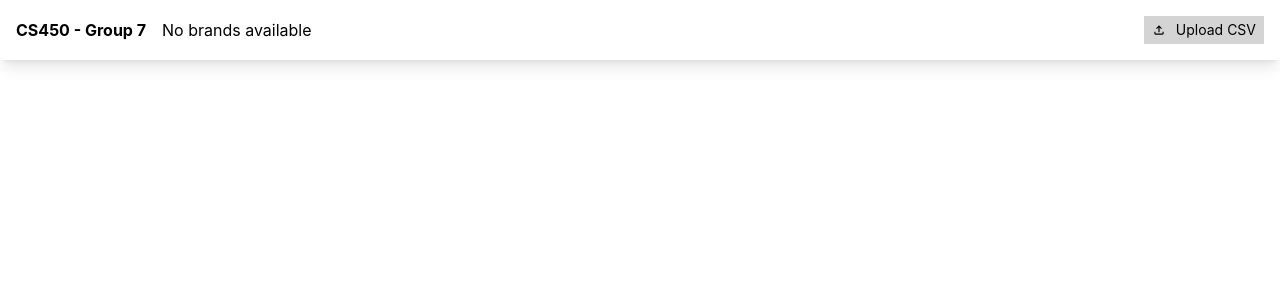
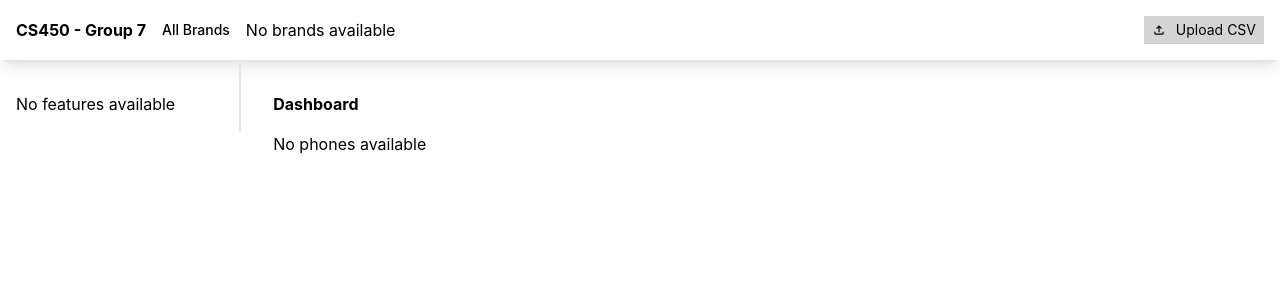
Before and after one commit to palina-pauliuchenka/data-visualization, a React (Create React App) app: page / in a window 1280 px wide. Shown: the top 300 px of the page. Built offline with nearby package versions, Linux system fonts and the light colour scheme.

Commit message:
something

```diff
--- a/package.json
+++ b/package.json
@@ -4,10 +4,11 @@
   "private": true,
   "dependencies": {
     "cra-template": "1.2.0",
+    "d3": "^7.9.0",
     "react": "^19.0.0",
     "react-dom": "^19.0.0",
     "react-icons": "^5.4.0",
-    "react-scripts": "5.0.1",
+    "react-scripts": "^5.0.1",
     "web-vitals": "^4.2.4"
   },
   "scripts": {
--- a/src/App.js
+++ b/src/App.js
@@ -1,34 +1,26 @@
+// App.js
 import React from 'react';
 import NavigationMenu from './components/NavigationMenu';
 import FeatureMenu from './components/FeatureMenu';
-import FileUpload from './components/FileUpload';
 import { SharedStateProvider } from './components/SharedStateProvider';
 
+import Dashboard from "./components/Dashboard";
+
 function App() {
+
     return (
         <SharedStateProvider>
-            <div>
-                <NavigationMenu />
-                <FeatureMenu />
-            </div>
+            <NavigationMenu />
+            <main className={"flex"}>
+                <aside className={""}>
+                    <FeatureMenu />
+                </aside>
+                <section id={"dashboard"} className={"flex-1 p-8"}>
+                    <Dashboard />
+                </section>
+            </main>
         </SharedStateProvider>
     );
 }
 
 export default App;
-
-
-// import './App.css';
-// import NavigationMenu from './components/NavigationMenu';
-// import FeatureMenu from './components/FeatureMenu';
-//
-// function App() {
-//   return (
-//       <>
-//           <NavigationMenu />
-//           <FeatureMenu />
-//       </>
-//   );
-// }
-//
-// export default App;
--- /dev/null
+++ b/src/components/Dashboard.js
@@ -0,0 +1,25 @@
+import React from 'react';
+import { useSharedState } from './SharedStateProvider';
+
+export default function Dashboard() {
+    const { phones } = useSharedState(); // Access shared state for phones
+
+    return (
+        <section>
+            <h2 className="font-bold mb-4">Dashboard</h2>
+            <div className="phone-list">
+                {phones.length > 0 ? (
+                    <ul className="space-y-2">
+                        {phones.map((phone, index) => (
+                            <li key={index} className="p-2 border-b">
+                                <span className="font-medium">{phone.model}</span> - <span>{phone.brand}</span> - <span>{phone.price}</span>
+                            </li>
+                        ))}
+                    </ul>
+                ) : (
+                    <p>No phones available</p>
+                )}
+            </div>
+        </section>
+    );
+}
--- a/src/components/FeatureMenu.js
+++ b/src/components/FeatureMenu.js
@@ -4,26 +4,57 @@ import { useSharedState } from './SharedStateProvider';
 export default function FeatureMenu() {
     const { columns } = useSharedState(); // Access shared state for columns
 
-    // Map CSV headers to display names
     const displayMapping = {
+        Foldable: 'Foldable',
         phone_model: 'Model',
         price: 'Cost',
+        currency: 'Currency',
+        storage: 'Storage',
+        ram: 'RAM',
+        Launch: 'Launch Date',
+        Dimensions: 'Dimensions',
+        Weight: 'Weight',
+        Display_Type: 'Display Type',
+        Display_Size: 'Display Size',
+        Display_Resolution: 'Display Resolution',
+        OS: 'OS',
+        NFC: 'NFC',
+        BATTERY: 'Battery',
+        Features_Sensors: 'Feature Sensors',
+        Colors: 'Colors',
+        Video: 'Video',
+        Chipset: 'Chipset',
+        CPU: 'CPU',
+        GPU: 'GPU',
+        Year: 'Year', // This will only be shown if it's in the uploaded file
+        price_range: 'Price Range',
     };
 
-    // Filter and map columns to only show the required features
-    const filteredFeatures = columns
-        .filter((col) => ['phone_model', 'price'].includes(col.toLowerCase()))
-        .map((col) => displayMapping[col] || col);
+    const capitalizeLabel = (label) => {
+        return label.charAt(0).toUpperCase() + label.slice(1); // Capitalize the first letter
+    };
+
+    // Filter the columns that exist in the displayMapping, preserving order
+    const filteredFeatures = Object.keys(displayMapping) // Get the keys from displayMapping
+        .filter((col) => columns.includes(col)) // Filter based on columns that exist
+        .map((col) => ({
+            key: col, // Unique key for the column
+            label: capitalizeLabel(displayMapping[col]), // Capitalize label
+        }));
 
     return (
-        <nav className="p-4">
+        <aside className="p-4 pt-8 pr-16 w-fit border-r-2">
             <ul className="flex flex-col gap-4">
-                {filteredFeatures.map((feature, index) => (
-                    <li key={index} className="text-sm font-medium">
-                        {feature}
-                    </li>
-                ))}
+                {filteredFeatures.length > 0 ? (
+                    filteredFeatures.map((feature) => (
+                        <li key={feature.key} className="text-sm font-medium">
+                            {feature.label}
+                        </li>
+                    ))
+                ) : (
+                    <li>No features available</li> // Fallback if no filters match
+                )}
             </ul>
-        </nav>
+        </aside>
     );
 }
--- a/src/components/FileUpload.js
+++ b/src/components/FileUpload.js
@@ -1,50 +1,9 @@
-// const columnMappings = {
-//     phone_brand: 'brands',
-//     brand: 'brands',
-// };
-//
-// const handleFileUpload = (event) => {
-//     const file = event.target.files[0];
-//     if (!file) return;
-//
-//     const reader = new FileReader();
-//
-//     reader.onload = (e) => {
-//         const text = e.target.result;
-//         const rows = text.split('\n');
-//         const headerRow = rows[0]?.split(',').map((col) => col.trim()) || [];
-//
-//         // Extract brands column index
-//         const brandIndex = headerRow.findIndex((col) =>
-//             ['phone_brand', 'brand'].includes(col.toLowerCase())
-//         );
-//
-//         const extractedBrands = [];
-//         if (brandIndex !== -1) {
-//             rows.slice(1).forEach((row) => {
-//                 const columns = row.split(',');
-//                 const brand = columns[brandIndex]?.trim();
-//                 if (brand) {
-//                     extractedBrands.push(brand);
-//                 }
-//             });
-//         }
-//
-//         setBrands([...new Set(extractedBrands)]); // Remove duplicates
-//     };
-//
-//     reader.readAsText(file);
-// };
-
-
-
-
 import React from 'react';
 import { MdOutlineFileUpload } from 'react-icons/md';
 import { useSharedState } from './SharedStateProvider';
 
 export default function FileUpload() {
-    const { setBrands, setColumns } = useSharedState();
+    const { setBrands, setColumns, setPhones } = useSharedState();
 
     const handleFileUpload = (event) => {
         const file = event.target.files[0];
@@ -56,22 +15,56 @@ export default function FileUpload() {
             const text = e.target.result;
             const rows = text.split('\n');
 
-            // Extract column names from the header row
+            // Parse header row to identify columns
             const headerRow = rows[0]?.split(',').map((col) => col.trim()) || [];
-            setColumns(headerRow);
+            setColumns(headerRow); // Update columns state
 
-            // Extract unique brands from the first column
             const brandSet = new Set();
+            const phoneList = [];
+
             rows.forEach((row, index) => {
                 if (index === 0) return; // Skip the header row
-                const columns = row.split(',');
-                const brand = columns[0]?.trim();
-                if (brand) {
+                const columns = row.split(',').map((col) => col.trim()); // Trim all columns
+
+                // Extract relevant data from the columns
+                const brand = columns[0] || '';
+                const phoneModel = columns[1] || '';
+                const price = columns[3] || '';
+                const currency = columns[4] || '';
+                const priceUSD = columns[5] || '';
+                const storage = columns[6] || '';
+                const ram = columns[7] || '';
+                const launch = columns[8] || '';
+                const dimension = columns[9] || '';
+                const weight = columns[10] || '';
+                const displayType = columns[11] || '';
+                const displaySize = columns[12] || '';
+                const foldable = columns[25] || '';  // Adjust based on your CSV structure
+
+                // Only add valid data entries
+                if (brand && phoneModel) {
                     brandSet.add(brand);
+                    phoneList.push({
+                        brand,
+                        model: phoneModel,
+                        price,
+                        currency,
+                        priceUSD,
+                        storage,
+                        ram,
+                        launch,
+                        dimension,
+                        weight,
+                        displayType,
+                        displaySize,
+                        foldable,
+                    });
                 }
             });
 
+            // Update shared state with the extracted data
             setBrands([...brandSet]);
+            setPhones(phoneList);
         };
 
         reader.readAsText(file);
@@ -79,11 +72,7 @@ export default function FileUpload() {
 
     return (
         <form className="bg-neutral-300 px-2 py-1 text-sm">
-            <label
-                htmlFor="file-upload"
-                style={{ cursor: 'pointer' }}
-                className="flex items-center"
-            >
+            <label htmlFor="file-upload" style={{ cursor: 'pointer' }} className="flex items-center">
                 <MdOutlineFileUpload style={{ marginRight: '10px' }} />
                 Upload CSV
             </label>
@@ -97,53 +86,3 @@ export default function FileUpload() {
         </form>
     );
 }
-
-
-// import React from 'react';
-// import { MdOutlineFileUpload } from 'react-icons/md';
-//
-// export default function FileUpload({ setBrands }) {
-//     const handleFileUpload = (event) => {
-//         const file = event.target.files[0];
-//         if (!file) return;
-//
-//         const reader = new FileReader();
-//
-//         reader.onload = (e) => {
-//             const text = e.target.result;
-//             const rows = text.split('\n');
-//             const brandSet = new Set();
-//
-//             rows.forEach((row, index) => {
-//                 if (index === 0) return;
-//                 const columns = row.split(',');
-//
-//                 const brand = columns[0]?.trim();
-//
-//                 if (brand) {
-//                     brandSet.add(brand);
-//                 }
-//             });
-//
-//             setBrands([...brandSet]);
-//         };
-//
-//         reader.readAsText(file);
-//     };
-//
-//     return (
-//         <form className={"bg-neutral-300 px-2 py-1 text-sm"}>
-//             <label htmlFor="file-upload" style={{ cursor: 'pointer' }} className={"flex items-center"}>
-//                 <MdOutlineFileUpload style={{ marginRight: '10px' }} />
-//                 Upload
-//             </label>
-//             <input
-//                 id="file-upload"
-//                 type="file"
-//                 accept=".csv"
-//                 onChange={handleFileUpload}
-//                 style={{ display: 'none' }}
-//             />
-//         </form>
-//     );
-// }
--- a/src/components/NavigationMenu.js
+++ b/src/components/NavigationMenu.js
@@ -1,66 +1,77 @@
-import React from 'react';
+'use client';
+
+import React, { useState } from 'react';
 import { useSharedState } from './SharedStateProvider';
 import FileUpload from "./FileUpload";
 
 function NavigationMenu() {
     const { brands } = useSharedState();
+    const [checkedBrands, setCheckedBrands] = useState({}); // Track checked state for each brand
+    const [allSelected, setAllSelected] = useState(false); // Track state for "All Brands"
+
+    const brandStyles = [
+        'border-red-500 bg-red-100',
+        'border-green-500 bg-green-100',
+        'border-blue-500 bg-blue-100',
+        'border-orange-500 bg-orange-100',
+        'border-yellow-500 bg-yellow-100'
+    ];
+
+    // Handle "All Brands" click
+    const handleAllBrandsClick = () => {
+        setAllSelected(true); // Mark "All Brands" as selected
+        setCheckedBrands({}); // Deselect all individual brands
+    };
+
+    // Handle individual brand click
+    const handleBrandClick = (brand) => {
+        setAllSelected(false); // Deselect "All Brands"
+        setCheckedBrands((prev) => ({
+            ...prev,
+            [brand]: !prev[brand], // Toggle the checked state of the clicked brand
+        }));
+    };
 
     return (
         <nav className="flex items-center p-4 shadow-lg">
-            <h2 className={"flex-grow-0 whitespace-nowrap mr-4 font-bold"}>CS450 - Group 7</h2>
+            <h2 className="flex-grow-0 whitespace-nowrap mr-4 font-bold">CS450 - Group 7</h2>
             <div className="flex items-center justify-between w-full">
-                <ul>
+                <ul className="flex flex-wrap">
+                    {/* All Brands Option */}
+                    <li className="mr-4 flex items-center">
+                        <span
+                            className={`cursor-pointer text-sm font-medium ${
+                                allSelected ? 'border border-purple-500 bg-purple-100 rounded px-2' : 'text-black'
+                            }`}
+                            onClick={handleAllBrandsClick}
+                        >
+                            All Brands
+                        </span>
+                    </li>
+                    {/* Individual Brands (Display only top 5 brands) */}
                     {brands.length > 0 ? (
-                        brands.map((brand, index) => (
-                            <li className="inline mr-2" key={index}>
-                                {brand}
+                        brands.slice(0, 5).map((brand, index) => (
+                            <li className="mr-4 flex items-center" key={index}>
+                                <span
+                                    className={`cursor-pointer text-sm font-medium ${
+                                        checkedBrands[brand]
+                                            ? `${brandStyles[index]} border px-2 rounded` // Apply styles for selected brands
+                                            : 'text-black'
+                                    }`}
+                                    onClick={() => handleBrandClick(brand)}
+                                >
+                                    {brand.charAt(0).toUpperCase() + brand.slice(1)}
+                                </span>
                             </li>
                         ))
                     ) : (
                         <li>No brands available</li>
                     )}
                 </ul>
-
-                <FileUpload />
+                <FileUpload/>
             </div>
         </nav>
     );
 }
 
 export default NavigationMenu;
-
-
-
-// import React, { useState } from 'react';
-// import FileUpload from './FileUpload';
-//
-// function NavigationMenu({ brands = [] }) {
-//     const [brandList, setBrandList] = useState(brands);
-//
-//     return (
-//         <>
-//             <nav className={"flex items-center p-4 shadow-lg"}>
-//                 <h2 className={"flex-grow-0 whitespace-nowrap mr-4 font-bold"}>CS450 - Group 7</h2>
-//
-//                 <div className={"flex items-center justify-between w-full"}>
-//                     <ul>
-//                         {brandList.length > 0 ? (
-//                             brandList.map((brand, index) => (
-//                                 <li className={"inline mr-3"} key={index}>
-//                                     {brand}
-//                                 </li>
-//                             ))
-//                         ) : (
-//                             <li className={"text-red-500 italic"}>No brands available. Please upload the file or ensure file structure is correct.</li>
-//                         )}
-//                     </ul>
-//
-//                     <FileUpload setBrands={setBrandList}/>
-//                 </div>
-//             </nav>
-//
-//         </>
-//     );
-// }
-//
-// export default NavigationMenu;
--- a/src/components/SharedStateProvider.js
+++ b/src/components/SharedStateProvider.js
@@ -5,12 +5,14 @@ const SharedStateContext = createContext();
 export const SharedStateProvider = ({ children }) => {
     const [brands, setBrands] = useState([]);
     const [columns, setColumns] = useState([]);
+    const [phones, setPhones] = useState([]);
 
     return (
-        <SharedStateContext.Provider value={{ brands, setBrands, columns, setColumns }}>
+        <SharedStateContext.Provider value={{ brands, setBrands, columns, setColumns, phones, setPhones }}>
             {children}
         </SharedStateContext.Provider>
     );
+
 };
 
 export const useSharedState = () => useContext(SharedStateContext);
--- /dev/null
+++ b/src/components/filters/FoldableFilter.js
@@ -0,0 +1,6 @@
+export default function FoldableFilter({}) {
+
+    return (
+        <></>
+    );
+}
```
Also changed, not shown: 1 other file (tests, documents, lock files or other folders).
